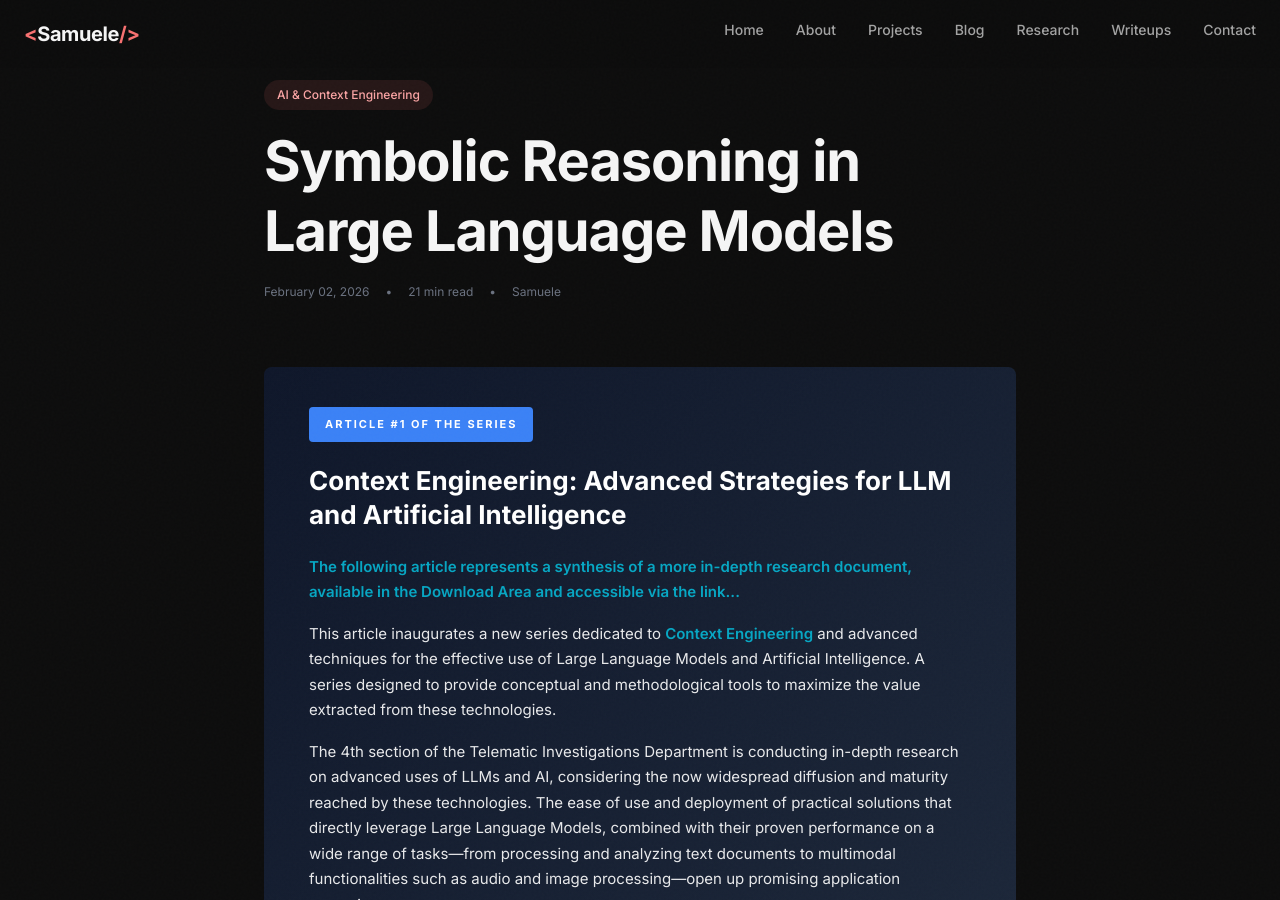
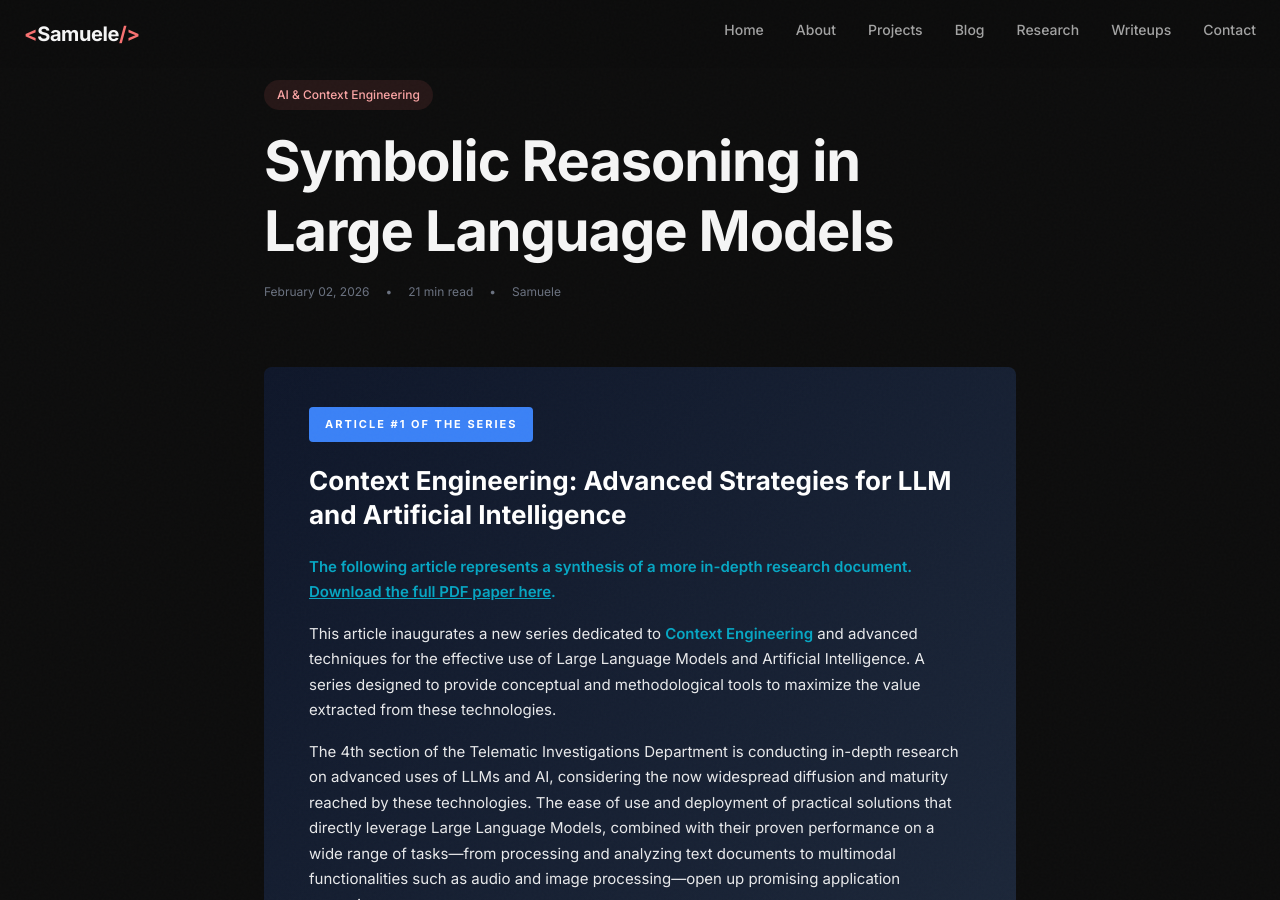
Before and after one commit to Samuele95/samuele95.github.io, a Jekyll site: the page built from _posts/2026-02-02-symbolic-reasoning-in-llm.md, in a window 1280 px wide and 900 px high. Built offline with Jekyll 4.4.1, drawn with Linux system fonts in a browser that asks for light colours.

Commit message:
Add PDF paper and download link to blog post
- Added symbolic_reasoning_llm.pdf to assets/papers/
- Updated blog post with download link to full paper
- PDF accessible at /assets/papers/symbolic_reasoning_llm.pdf

🤖 Generated with [Claude Code](https://claude.com/claude-code)

```diff
--- a/_posts/2026-02-02-symbolic-reasoning-in-llm.md
+++ b/_posts/2026-02-02-symbolic-reasoning-in-llm.md
@@ -16,7 +16,7 @@ excerpt: "A comprehensive guide on how Large Language Models spontaneously devel
     <div class="series-title">Context Engineering: Advanced Strategies for LLM and Artificial Intelligence</div>
 
     <p>
-        <strong>The following article represents a synthesis of a more in-depth research document, available in the Download Area and accessible via the link...</strong>
+        <strong>The following article represents a synthesis of a more in-depth research document. <a href="/assets/papers/symbolic_reasoning_llm.pdf" style="color: #06b6d4; text-decoration: underline;" target="_blank">Download the full PDF paper here</a>.</strong>
     </p>
 
     <p>
```
Also changed, not shown: 1 other file.
